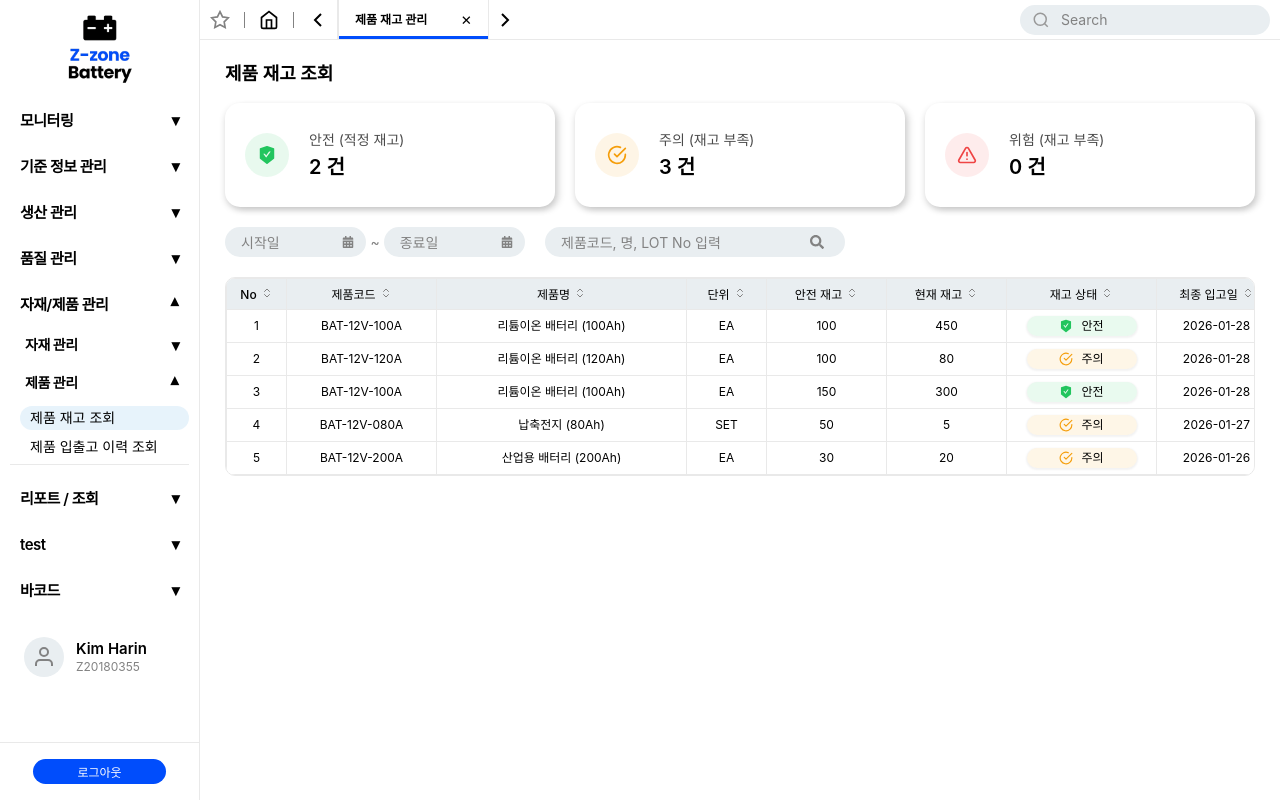
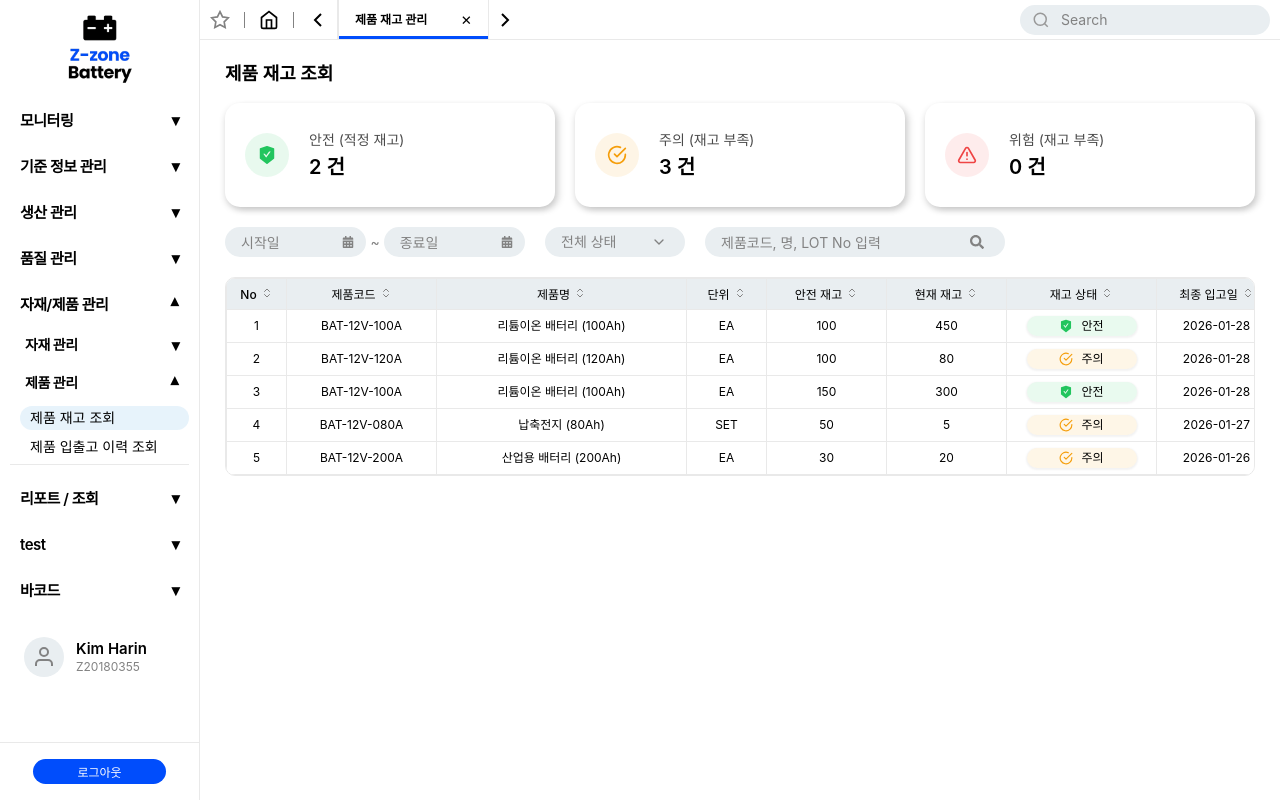
Before and after one commit to mes-team-2/React, a React (Create React App) app: page /mes/inventory/fg-inventory in a window 1280 px wide. Built offline with nearby package versions, Linux system fonts and the light colour scheme; sample sign-in values are in the browser's storage.

Commit message:
자재 재고 조회(MaterialList.js), 제품 재고 조회(FgInventory.js) 페이지에 SelectBar.js 컴포넌트 적용

```diff
--- a/src/pages/inventory/FgInventory.js
+++ b/src/pages/inventory/FgInventory.js
@@ -11,6 +11,7 @@ import SearchBar from '../../components/SearchBar';
 import SearchDate from '../../components/SearchDate';
 import Status from '../../components/Status';
 import SummaryCard from '../../components/SummaryCard';
+import SelectBar from '../../components/SelectBar';
 
 
 
@@ -20,6 +21,9 @@ const FgInventory = () => {
   const [selectedIds, setSelectedIds] = useState([]); // 체크박스 선택된 ID들
   const [sortConfig, setSortConfig] = useState({ key: null, direction: null }); // 정렬 설정
 
+  // 상태 필터 State
+  const [statusFilter, setStatusFilter] = useState("ALL");
+
   // 검색 필터 상태관리
   const [searchTerm, setSearchTerm] = useState("");
   const [searchDateRange, setSearchDateRange] = useState({ start: null, end: null });
@@ -27,6 +31,14 @@ const FgInventory = () => {
   // 사이드 드로어 상태 관리
   const [isDrawerOpen, setIsDrawerOpen] = useState(false);
   const [selectedDetail, setSelectedDetail] = useState(null);
+
+  // SelectBar 옵션 정의
+  const STATUS_OPTIONS = [
+    { value: "ALL", label: "전체 상태" },
+    { value: "SAFE", label: "안전" },
+    { value: "CAUTION", label: "주의" },
+    { value: "DANGER", label: "경고(품절)" },
+  ];
 
   // 초기 데이터
   useEffect(() => {
@@ -51,11 +63,10 @@ const FgInventory = () => {
   };
 
   // 필터링 및 정렬 로직
-  // 원본 데이터(inventoryData) + 검색어(searchTerm) + 날짜(searchDateRange) + 정렬(sortConfig)
   const filteredData = useMemo(() => {
     let data = [...inventoryData];
 
-    // 날짜 검색
+    // 1. 날짜 검색
     if (searchDateRange.start && searchDateRange.end) {
       data = data.filter(item => {
         const itemDate = new Date(item.date);
@@ -69,7 +80,7 @@ const FgInventory = () => {
       });
     }
 
-    // 텍스트 검색 (제품코드, 제품명, LOT 번호)
+    // 2. 텍스트 검색
     if (searchTerm) {
       const lowerTerm = searchTerm.toLowerCase();
       data = data.filter(item =>
@@ -79,7 +90,15 @@ const FgInventory = () => {
       );
     }
 
-    // 정렬
+    // 3. [추가] 상태 필터링
+    if (statusFilter !== "ALL") {
+      data = data.filter(item => {
+        const currentStatus = getStockStatus(item.qty, item.safe_qty);
+        return currentStatus === statusFilter;
+      });
+    }
+
+    // 4. 정렬
     if (sortConfig.key) {
       data.sort((a, b) => {
         if (a[sortConfig.key] < b[sortConfig.key]) {
@@ -93,9 +112,9 @@ const FgInventory = () => {
     }
 
     return data;
-  }, [inventoryData, searchTerm, searchDateRange, sortConfig]);
+  }, [inventoryData, searchTerm, searchDateRange, sortConfig, statusFilter]);
 
-  /// Summary 데이터 계산
+  // Summary 데이터 계산 (필터링된 데이터 기준)
   const summaryMetrics = useMemo(() => {
     let safeCount = 0;
     let cautionCount = 0;
@@ -219,6 +238,13 @@ const FgInventory = () => {
           width="m"
           onChange={handleDateSearch}
         />
+        <SelectBar
+          width="140px"
+          placeholder="상태 선택"
+          options={STATUS_OPTIONS}
+          value={statusFilter}
+          onChange={(e) => setStatusFilter(e.target.value)}
+        />
         <SearchBar
           width="l"
           placeholder="제품코드, 명, LOT No 입력"
--- a/src/pages/master/MaterialList.js
+++ b/src/pages/master/MaterialList.js
@@ -9,6 +9,7 @@ import MaterialDetail from "./MaterialDetail";
 import SideDrawer from "../../components/SideDrawer";
 import MaterialCreate from "./MaterialCreate";
 import { InventoryAPI } from "../../api/AxiosAPI";
+import SelectBar from "../../components/SelectBar";
 
 import {
   PieChart,
@@ -33,10 +34,19 @@ export default function MaterialList() {
   const [dateRange, setDateRange] = useState({ start: null, end: null }); // 날짜 검색상태
   const [selectedIds, setSelectedIds] = useState([]);
   const [sortConfig, setSortConfig] = useState({ key: null, direction: "asc" });
+  const [statusFilter, setStatusFilter] = useState("ALL"); // 재고 상태 필터링을 위한 State
 
   const [open, setOpen] = useState(false);
   const [selectedMaterial, setSelectedMaterial] = useState(null);
   const [createOpen, setCreateOpen] = useState(false);
+
+  // SelectBar 옵션 정의
+  const STATUS_OPTIONS = [
+    { value: "ALL", label: "전체 상태" },
+    { value: "SAFE", label: "안전" },
+    { value: "CAUTION", label: "주의" },
+    { value: "DANGER", label: "경고(품절)" },
+  ];
 
   // 데이터 조회
   const fetchMaterials = async () => {
@@ -104,7 +114,7 @@ export default function MaterialList() {
     { date: "01-05", inbound: 520, outbound: 430 },
   ];
 
-  // 필터 및 정렬
+  // 필터 및 정렬 로직
   const filteredData = useMemo(() => {
     return data.filter((item) => {
       // 검색어 필터
@@ -114,11 +124,10 @@ export default function MaterialList() {
         item.materialName.toLowerCase().includes(lower) ||
         item.materialCode.toLowerCase().includes(lower);
 
-      // 날짜 필터 (입고일자 inboundAt 기준)
+      // 날짜 필터
       let matchesDate = true;
       if (item.inboundAt) {
         const itemDate = new Date(item.inboundAt);
-        // 시간 정보를 제거하고 날짜만 비교하기 위해 setHours(0,0,0,0) 처리
         itemDate.setHours(0, 0, 0, 0);
 
         if (dateRange.start) {
@@ -136,9 +145,23 @@ export default function MaterialList() {
         if (dateRange.start || dateRange.end) matchesDate = false;
       }
 
-      return matchesKeyword && matchesDate;
+      // 상태 필터
+      let matchesStatus = true;
+      if (statusFilter !== "ALL") {
+        const currentStock = Number(item.stockQty || 0);
+        const safeStock = Number(item.safeQty || 0);
+        let itemStatus = "CAUTION"; // 기본값
+
+        if (currentStock === 0) itemStatus = "DANGER";
+        else if (currentStock >= safeStock) itemStatus = "SAFE";
+
+        // 필터값과 계산된 상태가 다르면 제외
+        if (itemStatus !== statusFilter) matchesStatus = false;
+      }
+
+      return matchesKeyword && matchesDate && matchesStatus;
     });
-  }, [keyword, data, dateRange]);
+  }, [keyword, data, dateRange, statusFilter]);
 
   const handleSort = (key) => {
     setSortConfig((prev) =>
@@ -286,6 +309,13 @@ export default function MaterialList() {
             onChange={handleDateChange}
             placeholder="입고일자 검색"
           />
+          <SelectBar
+            width="130px"
+            placeholder="상태 선택"
+            options={STATUS_OPTIONS}
+            value={statusFilter}
+            onChange={(e) => setStatusFilter(e.target.value)}
+          />
           <SearchBar
             width="l"
             placeholder="자재명 / 자재코드 검색"
```
